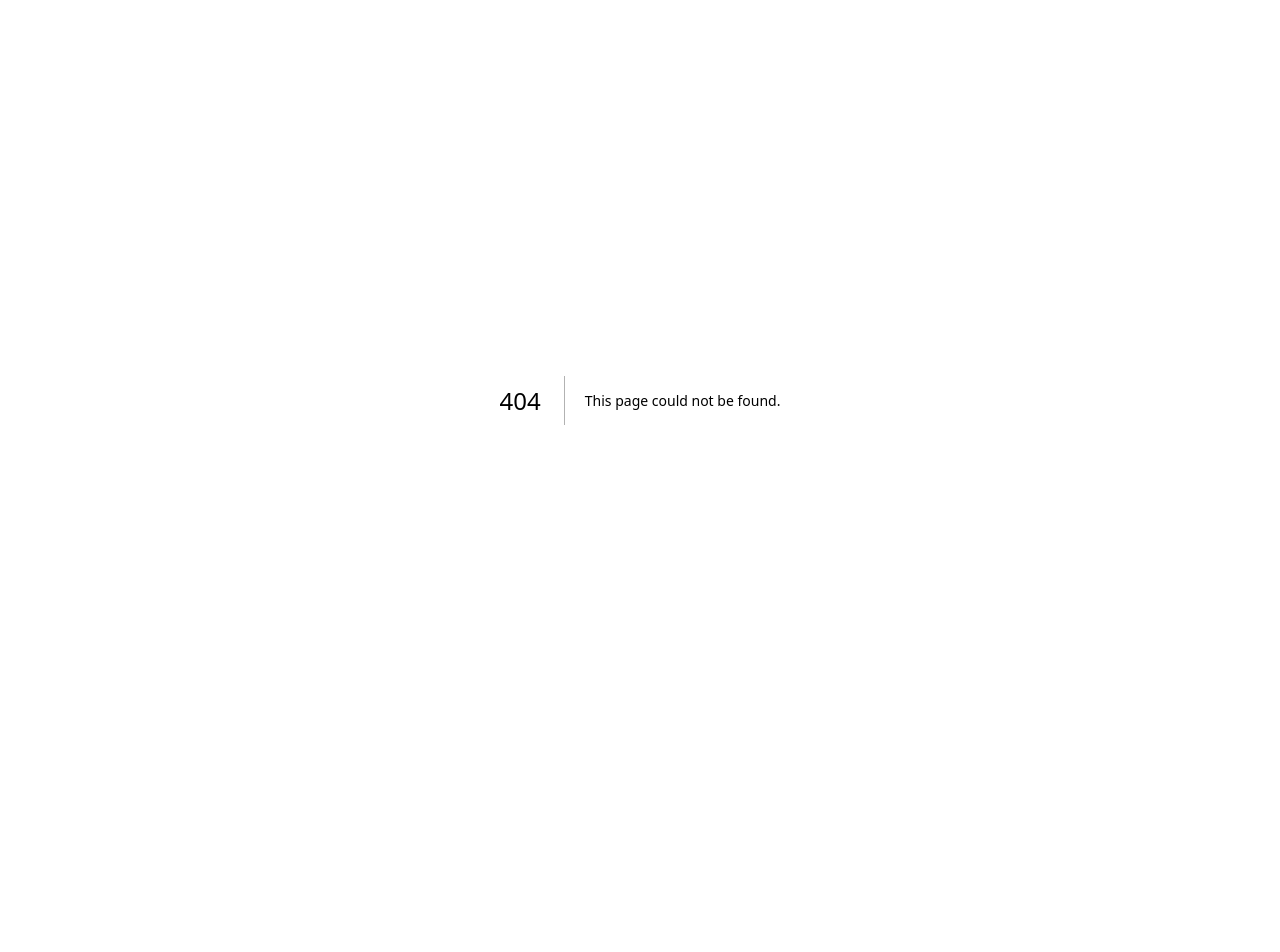
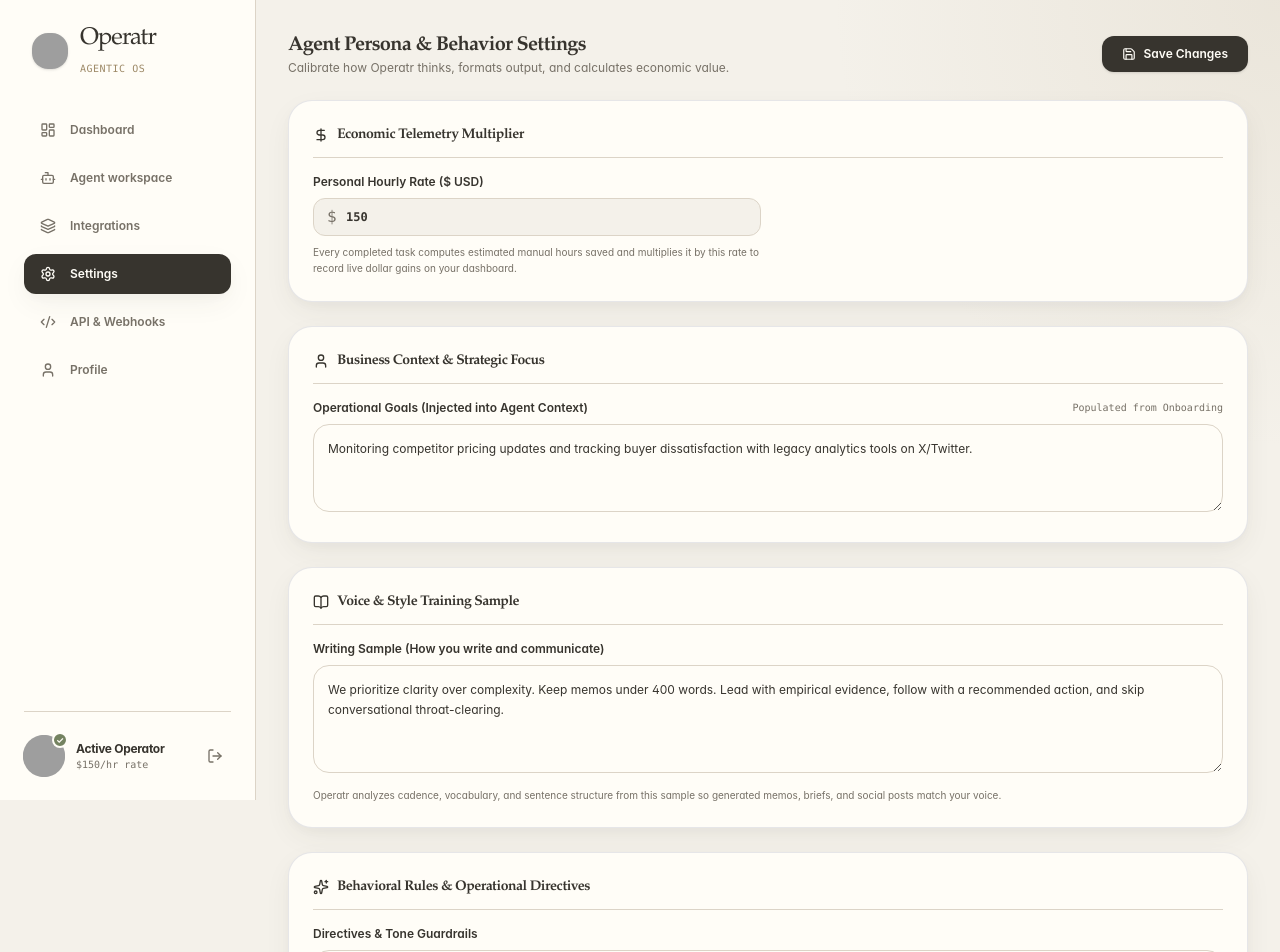
Before and after one commit to aidesigner25/operatr-app, a Next.js app: page /settings in a window 1280 px wide. Before the commit this address had no page. Shown: the top 952 px of the page. Before the commit the page ends 800 px from the top, so only its background shows below. Built offline with nearby package versions, Linux system fonts and the light colour scheme; sample sign-in values are in the browser's storage; grey boxes are pictures that could not be loaded.

Commit message:
Add src/app/settings/page.tsx

```diff
--- /dev/null
+++ b/src/app/settings/page.tsx
@@ -0,0 +1,203 @@
+"use client";
+
+import React, { useState, useEffect } from "react";
+import {
+  Settings,
+  DollarSign,
+  User,
+  Sparkles,
+  BookOpen,
+  Check,
+  Save,
+  Shield,
+  HelpCircle,
+} from "lucide-react";
+import { DashboardShell } from "@/components/dashboard/DashboardShell";
+
+export default function SettingsPage() {
+  const [hourlyRate, setHourlyRate] = useState("150");
+  const [businessGoals, setBusinessGoals] = useState(
+    "Monitoring competitor pricing updates and tracking buyer dissatisfaction with legacy analytics tools on X/Twitter."
+  );
+  const [writingSample, setWritingSample] = useState(
+    "We prioritize clarity over complexity. Keep memos under 400 words. Lead with empirical evidence, follow with a recommended action, and skip conversational throat-clearing."
+  );
+  const [behavioralRules, setBehavioralRules] = useState(
+    "- Always cross-reference scraped social signals with live web search.\n- Highlight any pricing shifts exceeding 5% immediately.\n- Refuse to draft speculative summaries when primary evidence is absent."
+  );
+
+  const [savedSuccess, setSavedSuccess] = useState(false);
+
+  useEffect(() => {
+    if (typeof window !== "undefined") {
+      const stored = localStorage.getItem("operatr_user_config");
+      if (stored) {
+        try {
+          const parsed = JSON.parse(stored);
+          if (parsed.hourlyRate) setHourlyRate(String(parsed.hourlyRate));
+          if (parsed.businessGoal) setBusinessGoals(parsed.businessGoal);
+        } catch (e) {}
+      }
+    }
+  }, []);
+
+  const handleSave = () => {
+    if (typeof window !== "undefined") {
+      const existing = JSON.parse(localStorage.getItem("operatr_user_config") || "{}");
+      localStorage.setItem(
+        "operatr_user_config",
+        JSON.stringify({
+          ...existing,
+          hourlyRate: Number(hourlyRate) || 150,
+          businessGoal: businessGoals,
+          writingSample,
+          behavioralRules,
+        })
+      );
+    }
+    setSavedSuccess(true);
+    setTimeout(() => setSavedSuccess(false), 2500);
+  };
+
+  return (
+    <DashboardShell>
+      <div className="space-y-6">
+        {/* Header */}
+        <div className="flex flex-col sm:flex-row sm:items-center justify-between gap-4">
+          <div>
+            <h1 className="text-xl font-bold tracking-tight text-zinc-900">
+              Agent Persona & Behavior Settings
+            </h1>
+            <p className="text-xs text-zinc-500">
+              Calibrate how Operatr thinks, formats output, and calculates economic value.
+            </p>
+          </div>
+
+          <button
+            onClick={handleSave}
+            className="flex items-center gap-2 px-5 py-2.5 rounded-xl bg-zinc-900 text-white text-xs font-semibold hover:bg-zinc-800 shadow-sm transition-all"
+          >
+            {savedSuccess ? (
+              <>
+                <Check className="w-3.5 h-3.5 text-emerald-400" />
+                <span>Configuration Saved</span>
+              </>
+            ) : (
+              <>
+                <Save className="w-3.5 h-3.5" />
+                <span>Save Changes</span>
+              </>
+            )}
+          </button>
+        </div>
+
+        {/* Section 1: Financial Telemetry */}
+        <div className="p-6 rounded-3xl bg-white border border-zinc-200/90 shadow-soft space-y-4">
+          <div className="flex items-center gap-2 pb-3 border-b border-zinc-100">
+            <DollarSign className="w-4 h-4 text-zinc-900" />
+            <h2 className="text-sm font-bold text-zinc-900">
+              Economic Telemetry Multiplier
+            </h2>
+          </div>
+
+          <div className="max-w-md space-y-2">
+            <label className="text-xs font-semibold text-zinc-800 block">
+              Personal Hourly Rate ($ USD)
+            </label>
+            <div className="relative">
+              <div className="absolute inset-y-0 left-0 pl-3.5 flex items-center pointer-events-none text-zinc-500 font-mono">
+                $
+              </div>
+              <input
+                type="number"
+                value={hourlyRate}
+                onChange={(e) => setHourlyRate(e.target.value)}
+                className="w-full pl-8 pr-4 py-2.5 rounded-xl border border-zinc-200 text-xs font-mono font-bold text-zinc-900 bg-white focus:outline-none focus:border-zinc-900"
+              />
+            </div>
+            <p className="text-[10px] text-zinc-400 leading-relaxed">
+              Every completed task computes estimated manual hours saved and multiplies it by this rate to record live dollar gains on your dashboard.
+            </p>
+          </div>
+        </div>
+
+        {/* Section 2: Business Goals & Identity */}
+        <div className="p-6 rounded-3xl bg-white border border-zinc-200/90 shadow-soft space-y-4">
+          <div className="flex items-center gap-2 pb-3 border-b border-zinc-100">
+            <User className="w-4 h-4 text-zinc-900" />
+            <h2 className="text-sm font-bold text-zinc-900">
+              Business Context & Strategic Focus
+            </h2>
+          </div>
+
+          <div className="space-y-2">
+            <div className="flex items-center justify-between">
+              <label className="text-xs font-semibold text-zinc-800">
+                Operational Goals (Injected into Agent Context)
+              </label>
+              <span className="text-[10px] font-mono text-zinc-400">
+                Populated from Onboarding
+              </span>
+            </div>
+            <textarea
+              rows={3}
+              value={businessGoals}
+              onChange={(e) => setBusinessGoals(e.target.value)}
+              className="w-full p-3.5 rounded-2xl border border-zinc-200 text-xs text-zinc-900 bg-white focus:outline-none focus:border-zinc-900 leading-relaxed font-sans"
+            />
+          </div>
+        </div>
+
+        {/* Section 3: Voice Sample Training */}
+        <div className="p-6 rounded-3xl bg-white border border-zinc-200/90 shadow-soft space-y-4">
+          <div className="flex items-center gap-2 pb-3 border-b border-zinc-100">
+            <BookOpen className="w-4 h-4 text-zinc-900" />
+            <h2 className="text-sm font-bold text-zinc-900">
+              Voice & Style Training Sample
+            </h2>
+          </div>
+
+          <div className="space-y-2">
+            <label className="text-xs font-semibold text-zinc-800 block">
+              Writing Sample (How you write and communicate)
+            </label>
+            <textarea
+              rows={4}
+              value={writingSample}
+              onChange={(e) => setWritingSample(e.target.value)}
+              className="w-full p-3.5 rounded-2xl border border-zinc-200 text-xs text-zinc-900 bg-white focus:outline-none focus:border-zinc-900 leading-relaxed font-sans"
+            />
+            <p className="text-[10px] text-zinc-400 leading-relaxed">
+              Operatr analyzes cadence, vocabulary, and sentence structure from this sample so generated memos, briefs, and social posts match your voice.
+            </p>
+          </div>
+        </div>
+
+        {/* Section 4: Behavioral Directives */}
+        <div className="p-6 rounded-3xl bg-white border border-zinc-200/90 shadow-soft space-y-4">
+          <div className="flex items-center gap-2 pb-3 border-b border-zinc-100">
+            <Sparkles className="w-4 h-4 text-zinc-900" />
+            <h2 className="text-sm font-bold text-zinc-900">
+              Behavioral Rules & Operational Directives
+            </h2>
+          </div>
+
+          <div className="space-y-2">
+            <label className="text-xs font-semibold text-zinc-800 block">
+              Directives & Tone Guardrails
+            </label>
+            <textarea
+              rows={4}
+              value={behavioralRules}
+              onChange={(e) => setBehavioralRules(e.target.value)}
+              className="w-full p-3.5 rounded-2xl border border-zinc-200 text-xs font-mono text-zinc-900 bg-white focus:outline-none focus:border-zinc-900 leading-relaxed"
+            />
+            <p className="text-[10px] text-zinc-400">
+              Core system safety parameters remain immutable. Custom directives steer task prioritization and synthesis framing.
+            </p>
+          </div>
+        </div>
+      </div>
+    </DashboardShell>
+  );
+}
```
